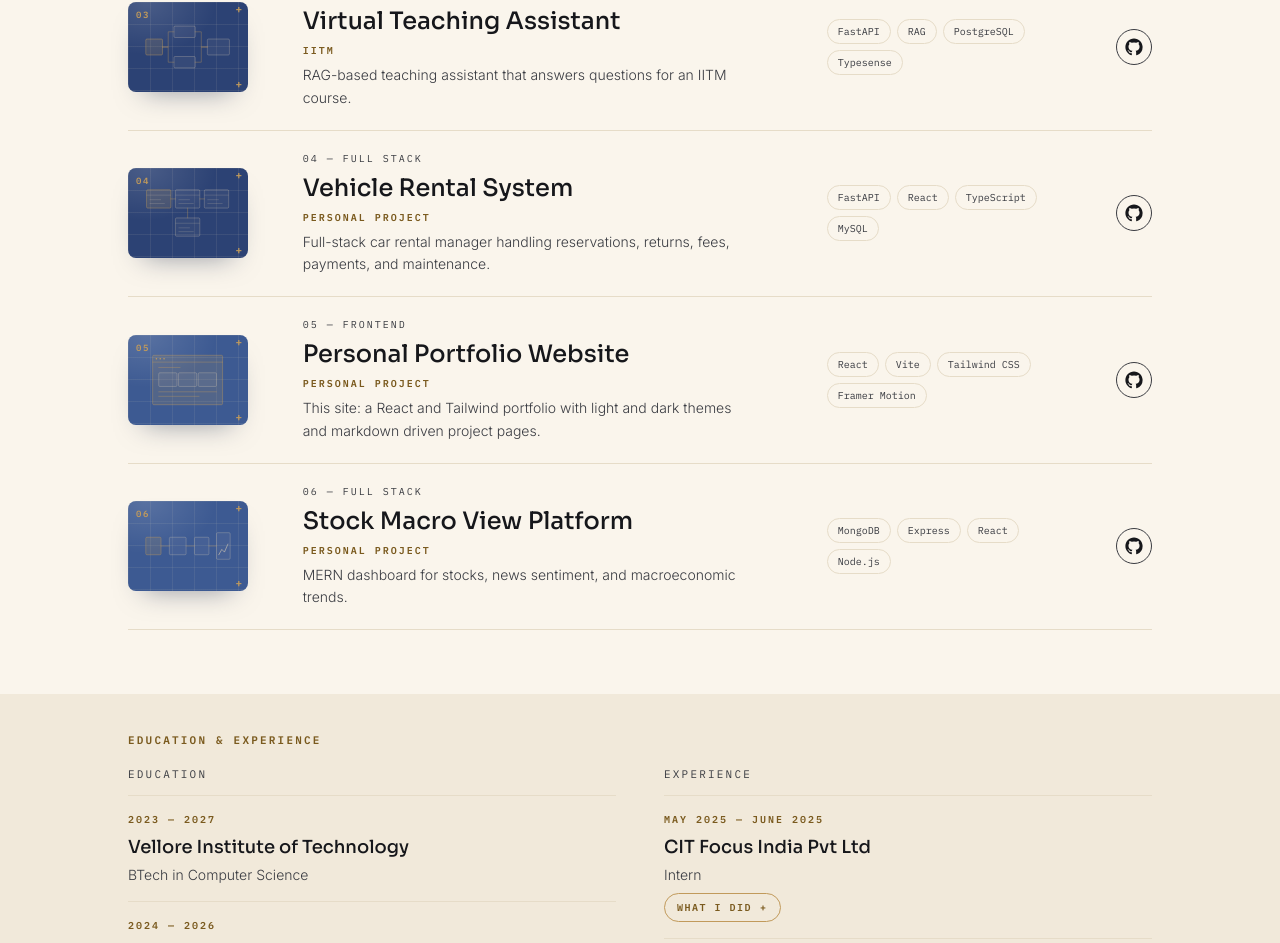
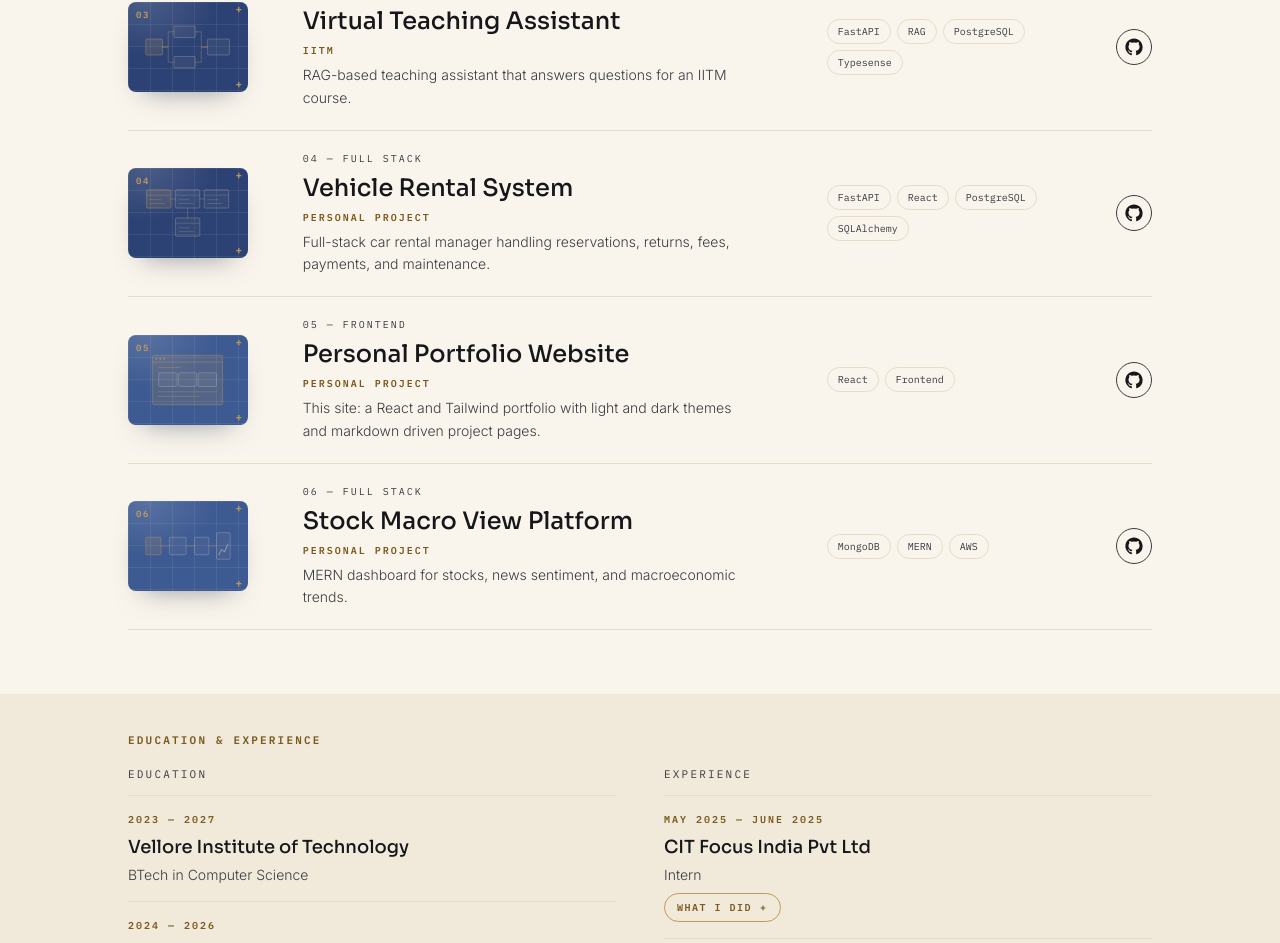
Before and after one commit to Devvv118/my-portfolio, a React (Vite) app in the folder frontend/: page / in a window 1280 px wide. Shown: the part 1322-2265 px from the top of the page. Built offline with nearby package versions, Linux system fonts and the light colour scheme.

Commit message:
update keywords push

```diff
--- a/frontend/src/data/projects.js
+++ b/frontend/src/data/projects.js
@@ -56,7 +56,7 @@ export const projects = [
     kind: "Personal Project",
     description:
       "Full-stack car rental manager handling reservations, returns, fees, payments, and maintenance.",
-    stack: ["FastAPI", "React", "TypeScript", "MySQL", "SQLAlchemy"],
+    stack: ["FastAPI", "React", "PostgreSQL", "SQLAlchemy"],
     github: "https://github.com/Devvv118/vehicle-rental-system",
     live: "https://vehicle-rental-system-phi-three.vercel.app/dashboard", // deployment URL (leave empty until it exists)
     demo: "", // demo video: YouTube/Vimeo link or .mp4 path (empty = "coming soon")
@@ -72,7 +72,7 @@ export const projects = [
     kind: "Personal Project",
     description:
       "This site: a React and Tailwind portfolio with light and dark themes and markdown driven project pages.",
-    stack: ["React", "Vite", "Tailwind CSS", "Framer Motion", "Express", "TypeScript"],
+    stack: ["React", "Frontend"],
     github: "https://github.com/Devvv118/my-portfolio",
     live: "", // none: this site is the live demo
     liveReload: true, // LIVE DEMO button reloads the current page instead of opening a link
@@ -89,7 +89,7 @@ export const projects = [
     category: "Full Stack",
     kind: "Personal Project",
     description: "MERN dashboard for stocks, news sentiment, and macroeconomic trends.",
-    stack: ["MongoDB", "Express", "React", "Node.js", "AWS"],
+    stack: ["MongoDB", "MERN", "AWS"],
     github: "https://github.com/Devvv118/quick_stock_market",
     live: "", // deployment URL (leave empty until it exists)
     demo: "", // demo video: YouTube/Vimeo link or .mp4 path (empty = "coming soon")
```
